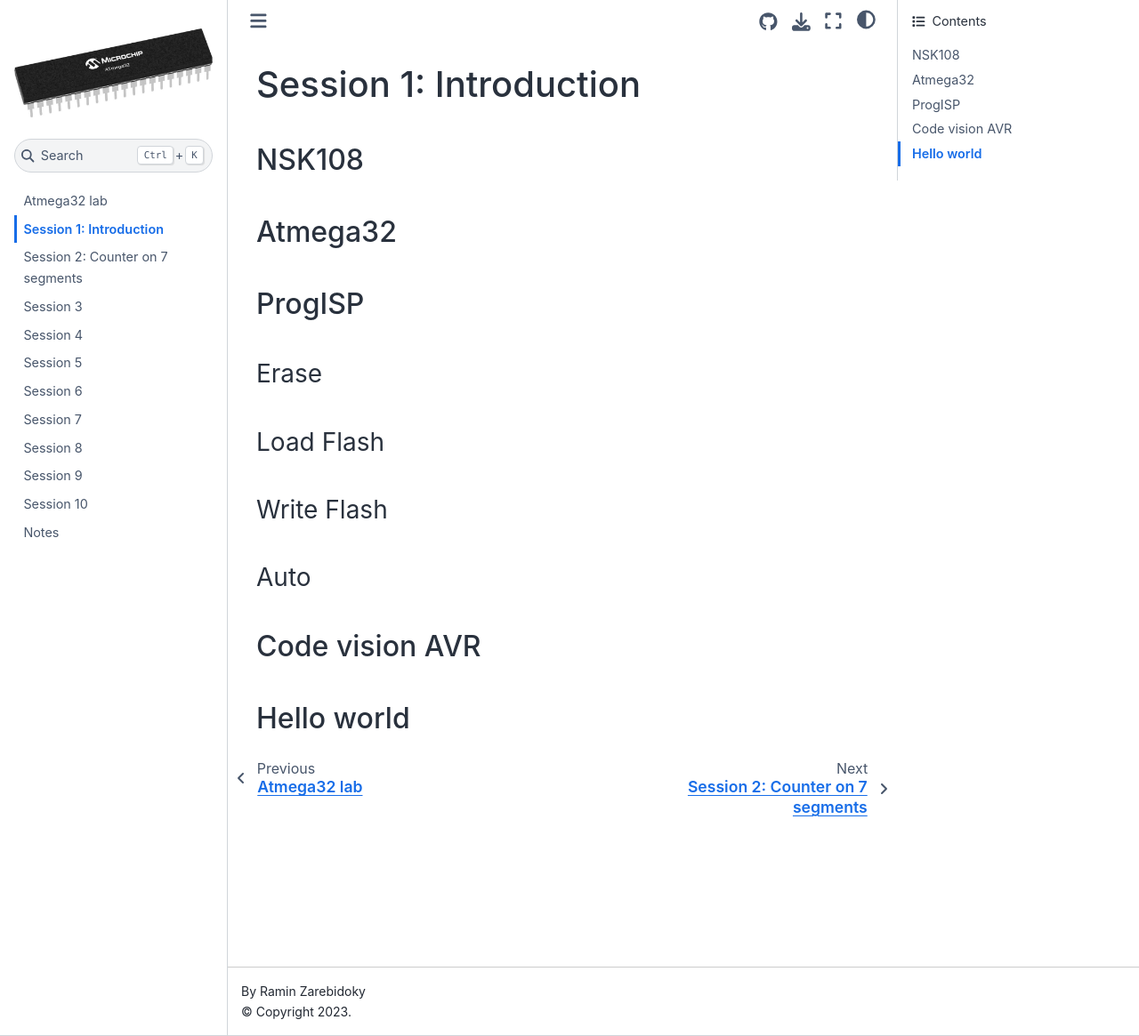
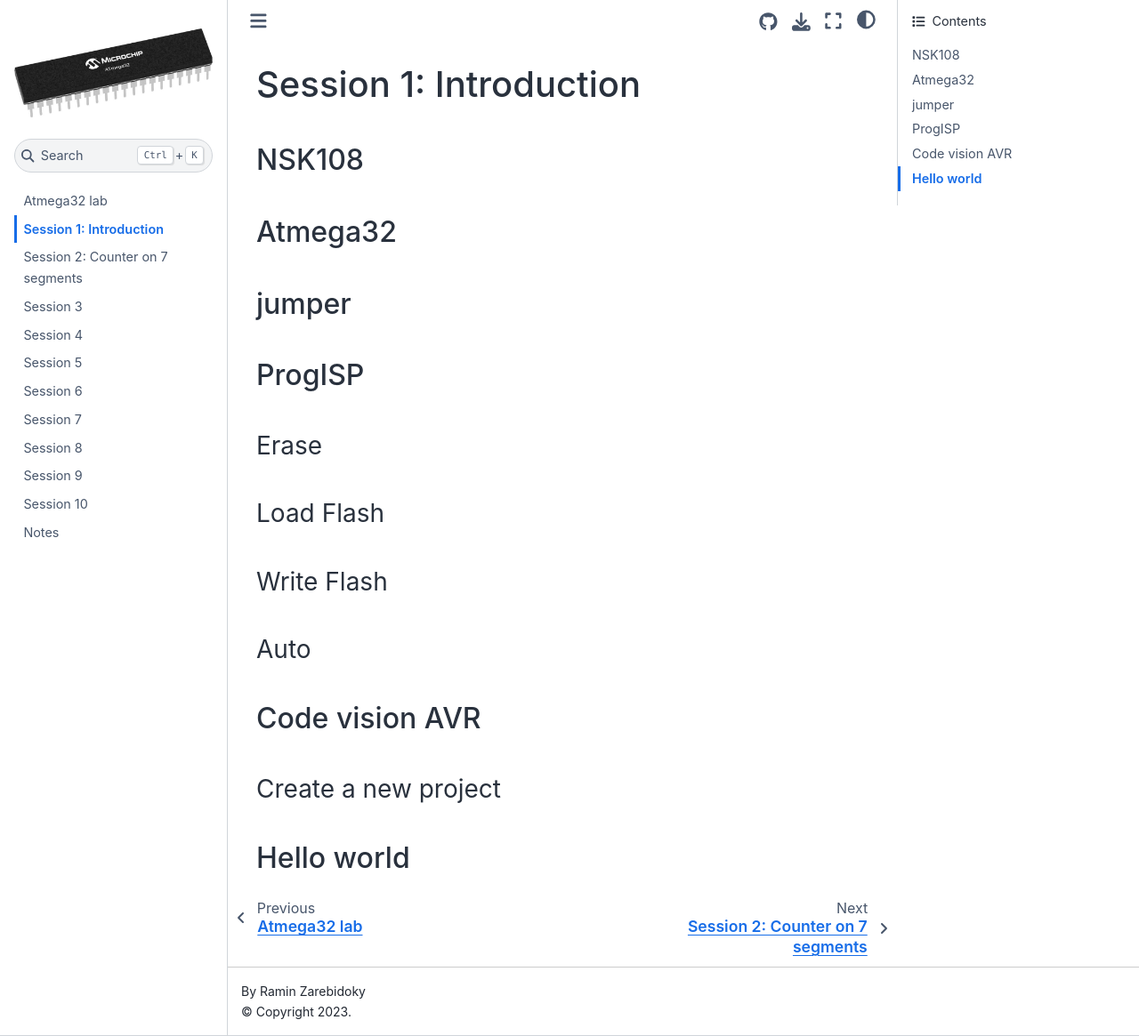
Before and after one commit to LiterallyTheOne/atmega32_lab, a Jupyter Book: the page built from docs/session_1.md, in a window 1280 px wide and 1165 px high. Shown: the whole window at 89% size. Built offline with Jupyter Book 1.0.4 settings and Sphinx 7.4.7 and the Sphinx Book theme 1.1.4, drawn with Linux system fonts in a browser that asks for light colours.

Commit message:
Add some details in session_1.md

```diff
--- a/docs/session_1.md
+++ b/docs/session_1.md
@@ -3,6 +3,8 @@
 ## NSK108
 
 ## Atmega32
+
+## jumper
 
 ## ProgISP
 
@@ -16,4 +18,6 @@
 
 ## Code vision AVR
 
+### Create a new project
+
 ## Hello world
```
